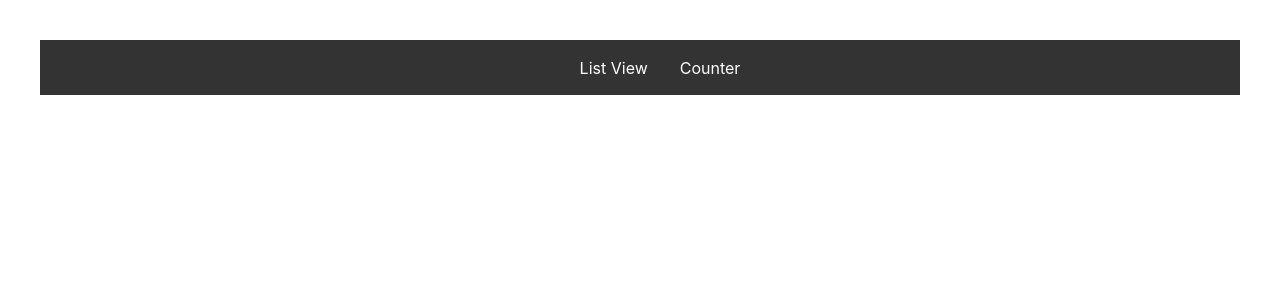
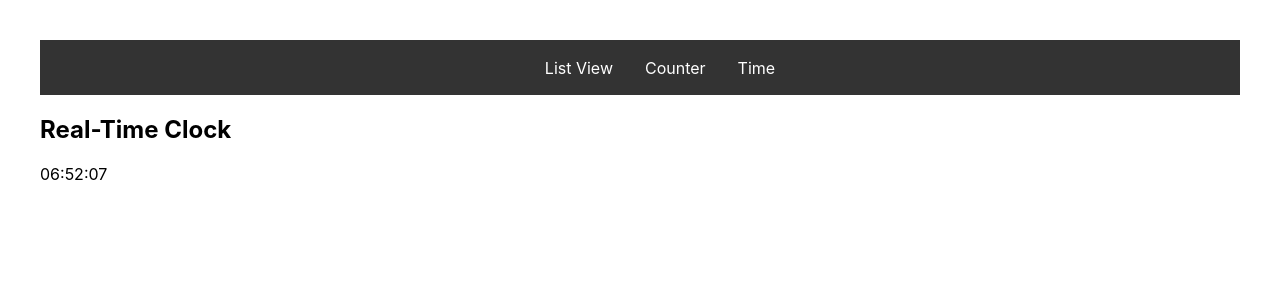
Before and after one commit to suleman-cronj/assignment1, a React (Create React App) app: page /time in a window 1280 px wide. Before the commit this address had no page. Shown: the top 300 px of the page. Built offline with nearby package versions, Linux system fonts and the light colour scheme.

Commit message:
Realtime clock added

```diff
--- a/src/App/App.tsx
+++ b/src/App/App.tsx
@@ -1,6 +1,7 @@
 import React from "react";
 import Counter from "../Pages/Counter";
 import ListView from "../Pages/ListView";
+import Time from "../Pages/Time";
 import NavBar from "../Components/NavigationBar/NavBar";
 import { Routes, Route, BrowserRouter } from "react-router-dom";
 import "./App.css";
@@ -13,7 +14,7 @@ function App() {
         <Routes>
           <Route path="counter" element={<Counter />} />
           <Route path="listview" element={<ListView />} />
-          {/* <Route path="*" element={<NotFound />} /> */}
+          <Route path="time" element={<Time />} />
         </Routes>
       </div>
     </BrowserRouter>
--- /dev/null
+++ b/src/Components/Clock/index.tsx
@@ -0,0 +1,32 @@
+import React, { useState, useEffect } from "react";
+
+const Clock = () => {
+  const [currentTime, setCurrentTime] = useState(new Date());
+
+  useEffect(() => {
+    const timerID = setInterval(() => {
+      setCurrentTime(new Date());
+    }, 1000);
+
+    return () => {
+      clearInterval(timerID);
+    };
+  }, []);
+
+  const hours = currentTime.getHours();
+  const minutes = currentTime.getMinutes();
+  const seconds = currentTime.getSeconds();
+
+  return (
+    <div className="clock">
+      <h2>Real-Time Clock</h2>
+      <p>
+        {hours < 10 ? "0" + hours : hours}:
+        {minutes < 10 ? "0" + minutes : minutes}:
+        {seconds < 10 ? "0" + seconds : seconds}
+      </p>
+    </div>
+  );
+};
+
+export default Clock;
--- a/src/Components/NavigationBar/NavBar/index.tsx
+++ b/src/Components/NavigationBar/NavBar/index.tsx
@@ -16,6 +16,11 @@ const NavBar = () => {
             Counter
           </Link>
         </li>
+        <li className="nav-item">
+          <Link to="/time" className="nav-link">
+            Time
+          </Link>
+        </li>
       </ul>
     </nav>
   );
--- /dev/null
+++ b/src/Pages/Time/index.tsx
@@ -0,0 +1,11 @@
+import Clock from "../../Components/Clock";
+
+function Time() {
+  return (
+    <div>
+      <Clock />
+    </div>
+  );
+}
+
+export default Time;
```
